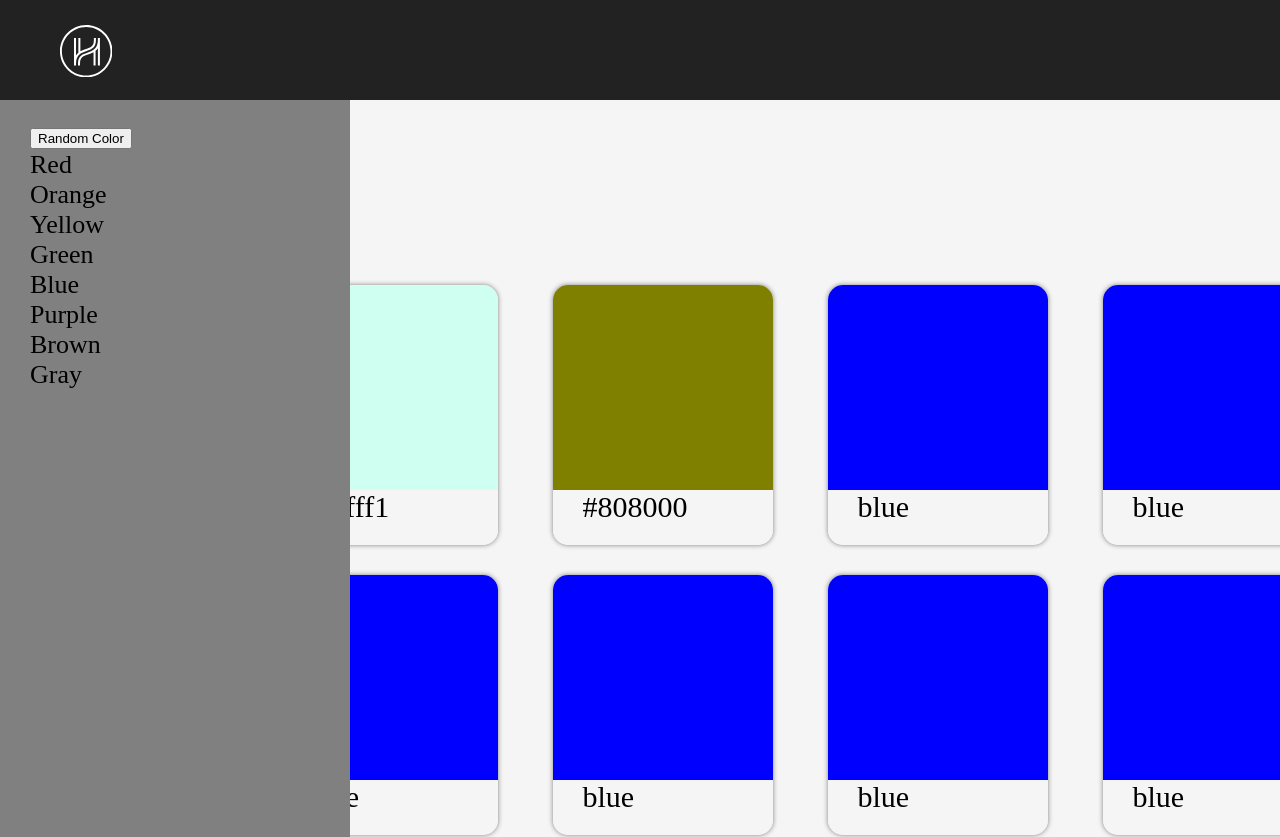
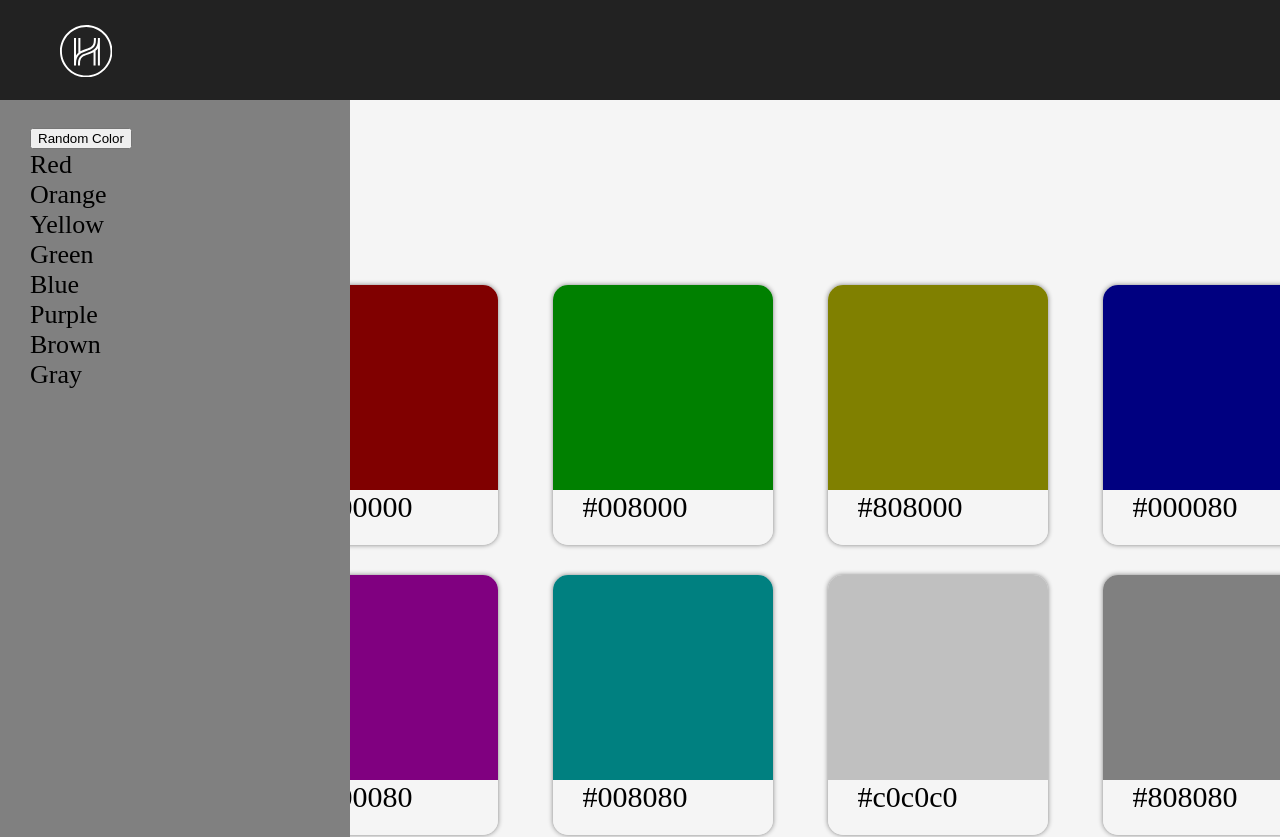
Before and after one commit to kylegreenf/HelpfulHumanCodingChallenge, a React (Create React App) app in the folder colorswab/: page / in a window 1280 px wide. Shown: the top 837 px of the page. Built offline with nearby package versions, Linux system fonts and the light colour scheme; a web font is replaced by a local one.

Commit message:
Page number color dependant

```diff
--- a/colorswab/src/ColorBox.js
+++ b/colorswab/src/ColorBox.js
@@ -7,7 +7,7 @@ class ColorBox extends React.Component{
   constructor(props){
     super(props);
     this.state = {
-        pageNumber : 0
+        pageNumber : 1
     };
 
   }
@@ -22,7 +22,8 @@ class ColorBox extends React.Component{
 
 
 
-  generateColorItem(color) {
+  generateColorItem(number) {
+      var color = colorJson[number*this.state.pageNumber].hexString;
       return (
         <div onClick={this.changeColor} className="Color-grid-item">
             <div className="Color-grid-item-color" style={{background: color}} />
@@ -36,18 +37,18 @@ class ColorBox extends React.Component{
     var color = data[3].hexString;
     return(
         <div className="Color-grid-container">
-            {this.generateColorItem("#cffff1")}
-            {this.generateColorItem(color)}
-            {this.generateColorItem("blue")}
-            {this.generateColorItem("blue")}
-            {this.generateColorItem("blue")}
-            {this.generateColorItem("blue")}
-            {this.generateColorItem("blue")}
-            {this.generateColorItem("blue")}
-            {this.generateColorItem("blue")}
-            {this.generateColorItem("blue")}
-            {this.generateColorItem("blue")}
-            {this.generateColorItem("blue")}
+            {this.generateColorItem(1)}
+            {this.generateColorItem(2)}
+            {this.generateColorItem(3)}
+            {this.generateColorItem(4)}
+            {this.generateColorItem(5)}
+            {this.generateColorItem(6)}
+            {this.generateColorItem(7)}
+            {this.generateColorItem(8)}
+            {this.generateColorItem(9)}
+            {this.generateColorItem(10)}
+            {this.generateColorItem(11)}
+            {this.generateColorItem(12)}
         </div>
     )
   }
```
